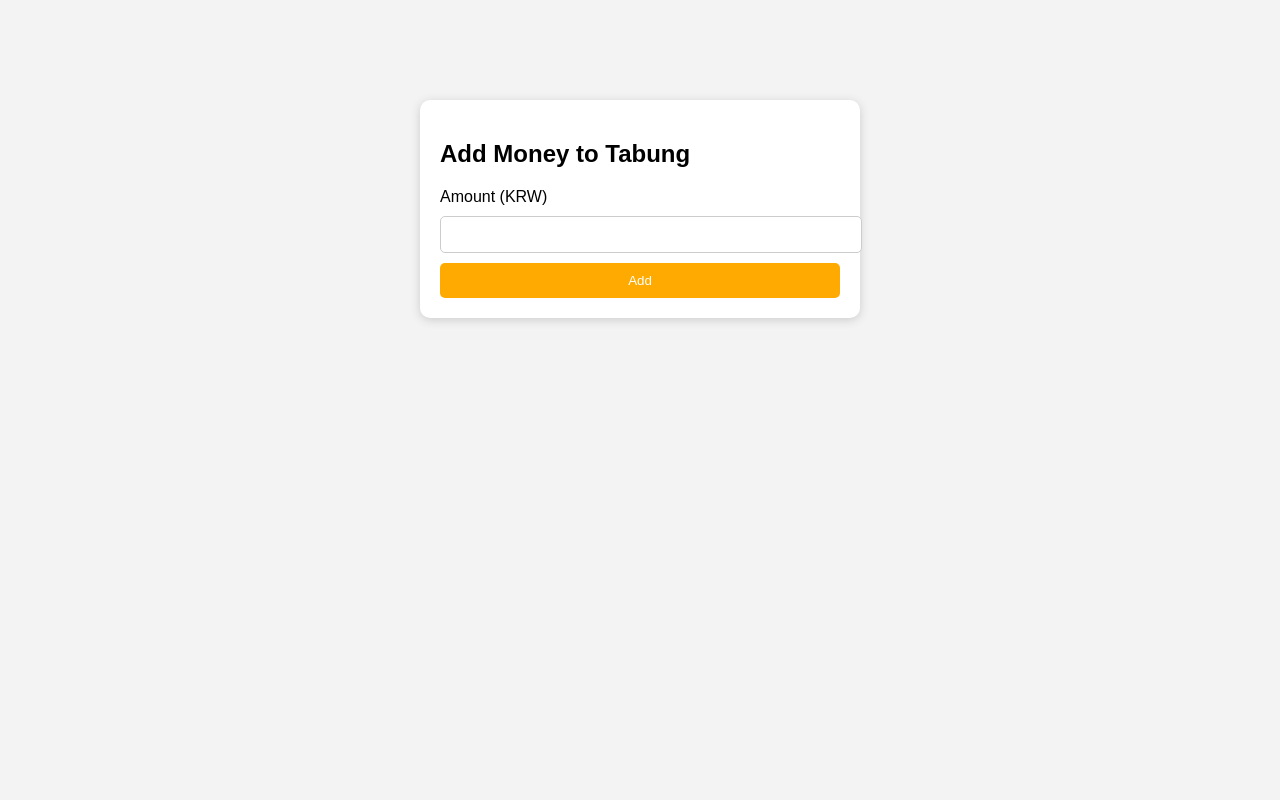
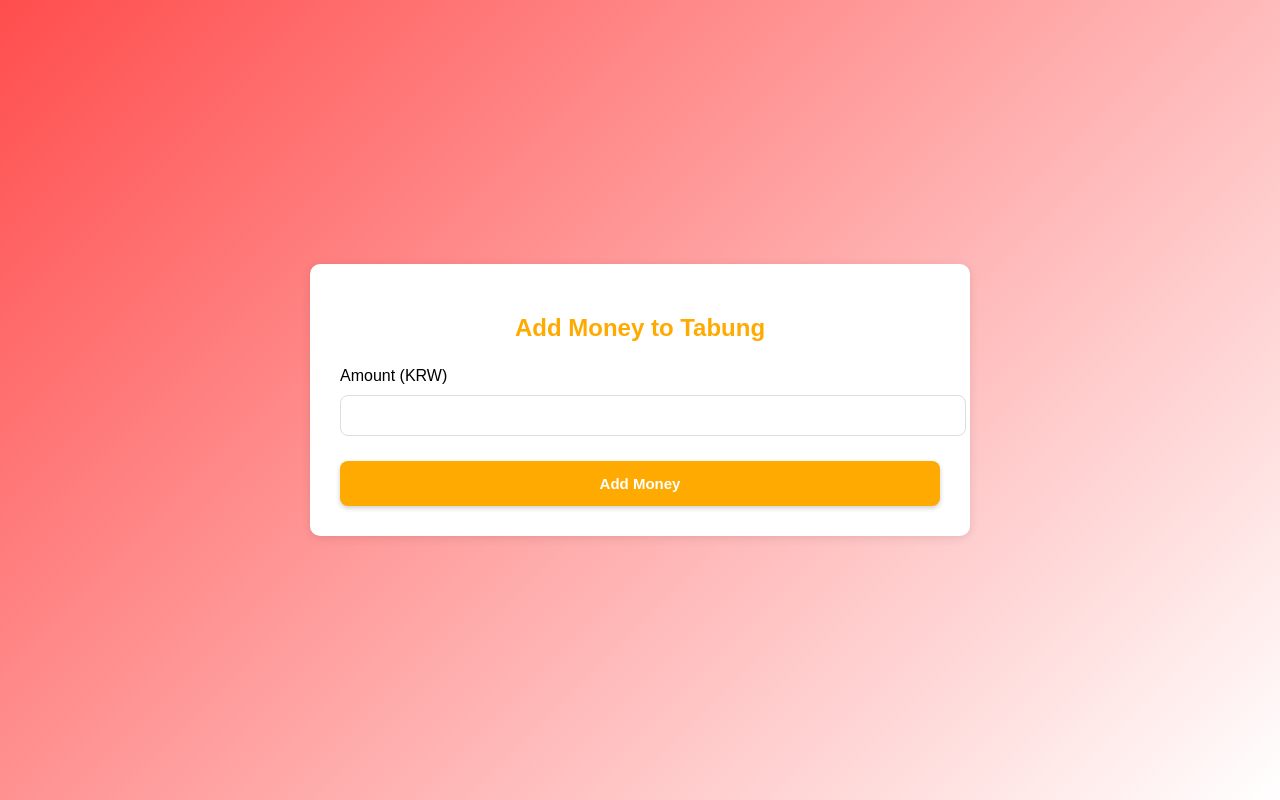
Before and after one commit to hanifhakimi/SejongBank, a PHP site: page /tabung_update.php?id=1 in a window 1280 px wide. Run offline with PHP 8.4, Linux system fonts and the light colour scheme.

Commit message:
sufi - update tabung ikut ui

```diff
--- a/tabung_update.php
+++ b/tabung_update.php
@@ -36,18 +36,49 @@ if ($_SERVER["REQUEST_METHOD"] == "POST") {
     }
 </style>
 </head>
-<body>
+<body style="
+    margin:0;
+    font-family:Arial;
+    background: linear-gradient(135deg, #ff4d4d 0%, #ffffff 100%);
+    min-height:100vh;
+    display:flex;
+    justify-content:center;
+    align-items:center;
+">
 
-<div class="container">
-    <h2>Add Money to Tabung</h2>
+<div style="
+    width:600px;
+    background:#fff;
+    padding:30px;
+    border-radius:10px;
+    box-shadow:0 2px 10px rgba(0,0,0,0.1);
+">
+
+    <h2 style="color:#ffaa00; text-align:center; margin-bottom:25px;">Add Money to Tabung</h2>
 
     <form method="POST">
         <label>Amount (KRW)</label>
-        <input type="number" step="0.01" name="amount" required>
+        <input type="number" step="0.01" name="amount" required
+               style="width:100%; padding:12px; border-radius:8px; border:1px solid #ddd; margin-top:10px;">
 
-        <button type="submit">Add</button>
+        <button type="submit" style="
+            width:100%;
+            margin-top:25px;
+            background:#ffaa00;
+            padding:14px;
+            border:none;
+            color:white;
+            font-weight:bold;
+            border-radius:8px;
+            cursor:pointer;
+            font-size:15px;
+            box-shadow:0 2px 5px rgba(0,0,0,0.2);
+        ">Add Money</button>
     </form>
+
 </div>
 
 </body>
+
+
 </html>
```
Also changed, not shown: tabung_add.php (+33 -4 lines).
